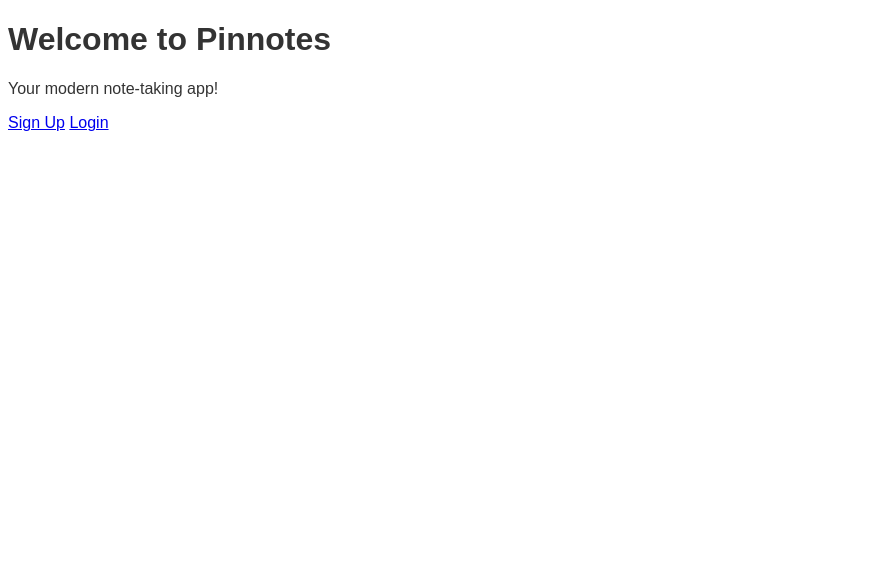
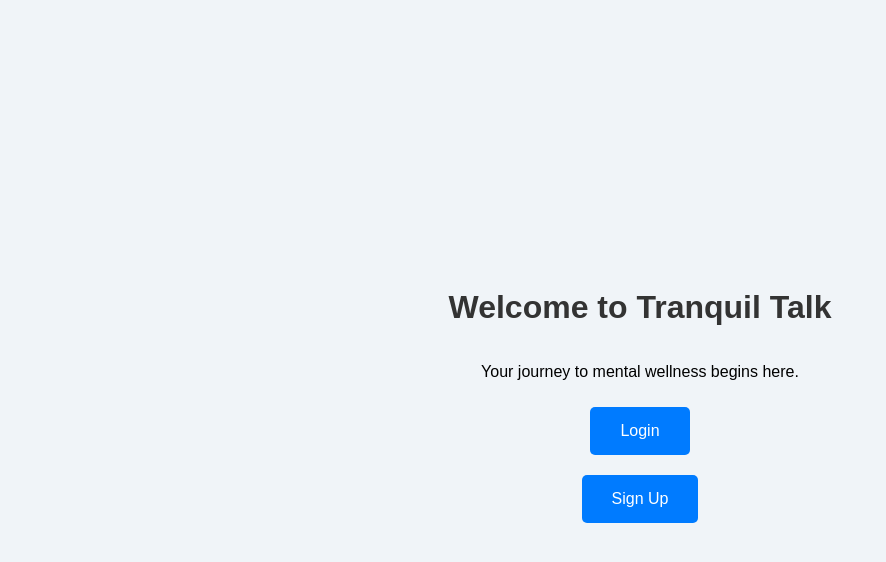
Before and after one commit to Louie-pixel/PINNOTES-V3, a website: page public/landing.html in a window 1280 px wide. Shown: the whole page, without its empty margins (0-886 px from the left). Drawn offline with Linux system fonts and the light colour scheme.

Commit message:
Update landing.html

```diff
--- a/public/landing.html
+++ b/public/landing.html
@@ -1,17 +1,46 @@
+<!-- public/landing.html -->
 <!DOCTYPE html>
 <html lang="en">
 <head>
     <meta charset="UTF-8">
     <meta name="viewport" content="width=device-width, initial-scale=1.0">
-    <link rel="stylesheet" href="style.css">
-    <title>Pinnotes - Landing</title>
+    <title>Welcome to Tranquil Talk</title>
+    <link rel="stylesheet" href="styles.css"> <!-- Include your CSS file -->
+    <style>
+        body {
+            display: flex;
+            flex-direction: column;
+            justify-content: center;
+            align-items: center;
+            height: 100vh;
+            margin: 0;
+            background-color: #f0f4f8;
+            font-family: Arial, sans-serif;
+        }
+        h1 {
+            color: #333;
+        }
+        .button {
+            margin: 10px;
+            padding: 15px 30px;
+            background-color: #007BFF;
+            color: white;
+            border: none;
+            border-radius: 5px;
+            cursor: pointer;
+            text-decoration: none;
+            font-size: 16px;
+            transition: background-color 0.3s;
+        }
+        .button:hover {
+            background-color: #0056b3;
+        }
+    </style>
 </head>
 <body>
-    <div class="container">
-        <h1>Welcome to Pinnotes</h1>
-        <p>Your modern note-taking app!</p>
-        <a href="/signup" class="btn">Sign Up</a>
-        <a href="/login" class="btn">Login</a>
-    </div>
+    <h1>Welcome to Tranquil Talk</h1>
+    <p>Your journey to mental wellness begins here.</p>
+    <a href="login.html" class="button">Login</a>
+    <a href="signup.html" class="button">Sign Up</a>
 </body>
 </html>
```
